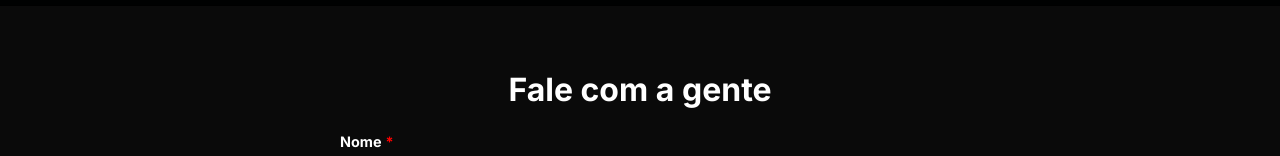
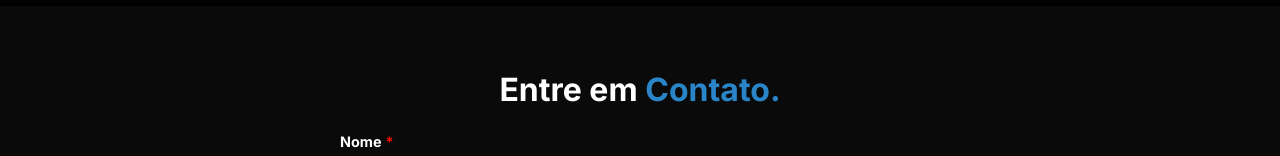
Before and after one commit to SrTinny/devhub, a React (Vite) app: page / in a window 1280 px wide. Shown: the part 2074-2230 px from the top of the page. Built offline with nearby package versions, Linux system fonts and the light colour scheme.

Commit message:
fix: corrigindo titulo da section contato

```diff
--- a/src/components/ContactForm/ContactForm.tsx
+++ b/src/components/ContactForm/ContactForm.tsx
@@ -5,7 +5,9 @@ import { FaUser, FaPhone, FaEnvelope } from "react-icons/fa";
 function ContactForm() {
   return (
     <section className={styles.contact} id="contato">
-      <h2>Fale com a gente</h2>
+      <h2>
+        Entre em <span>Contato.</span>
+      </h2>
       <form>
         <Input label="Nome" placeholder="Seu Nome" icon={<FaUser />} required />
         <Input
```
